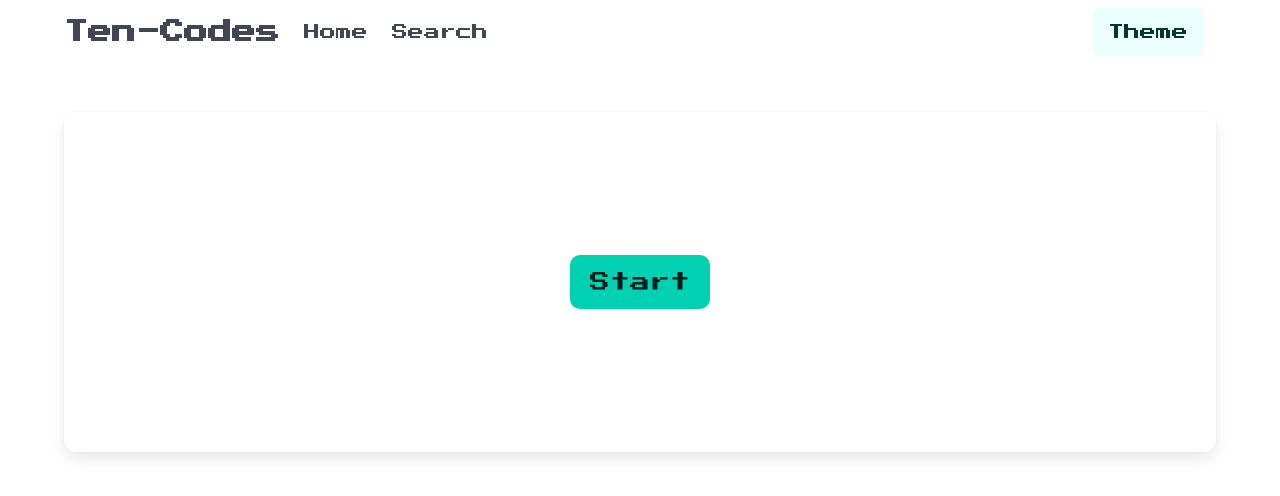
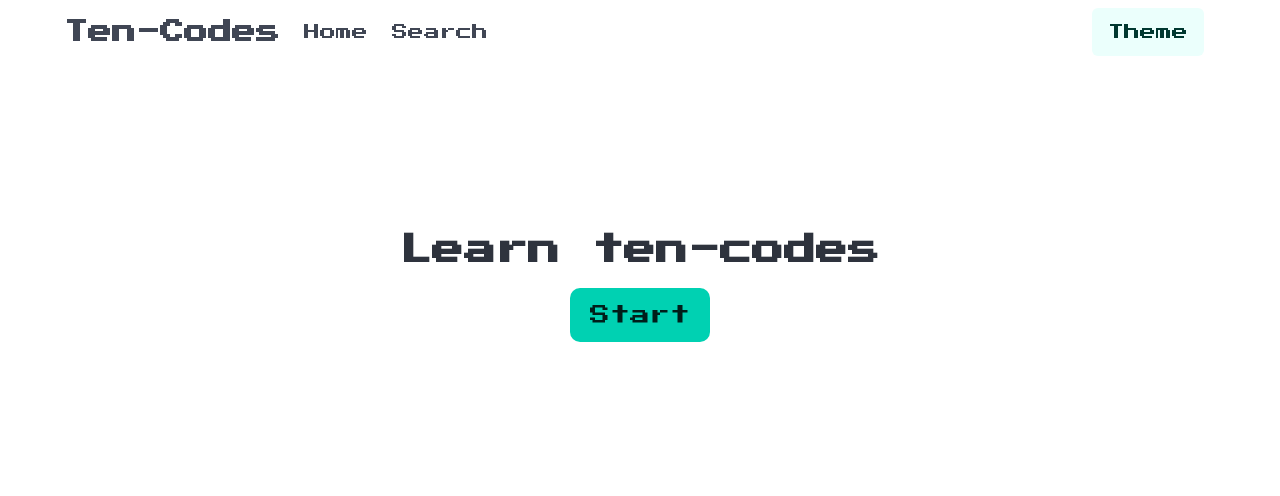
Before and after one commit to zeddmaster/ten-codes, a Vue app: page / in a window 1280 px wide. Shown: the top 496 px of the page. Built offline with nearby package versions, Linux system fonts and the light colour scheme.

Commit message:
Some styling for quiz

```diff
--- a/src/components/Quiz/Quiz.vue
+++ b/src/components/Quiz/Quiz.vue
@@ -53,6 +53,9 @@ function getVariantClass(variant){
     </template>
 
     <div v-else class="quiz__start">
+      <div class="title">
+        Learn ten-codes
+      </div>
       <button @click="nextQuestion" class="button is-primary is-medium">
         Start
       </button>
--- a/src/sass/components/quiz.scss
+++ b/src/sass/components/quiz.scss
@@ -2,7 +2,7 @@
 
   $_: &;
 
-  @extend .box;
+  // @extend .box;
 
   &__question {
     text-align: center;
@@ -20,10 +20,13 @@
   }
 
   &__start {
-    height: 300px;
+    height: 350px;
     display: flex;
+    flex-direction: column;
     align-items: center;
     justify-content: center;
+
+    gap: 20px;
   }
 
   // buttons
```
